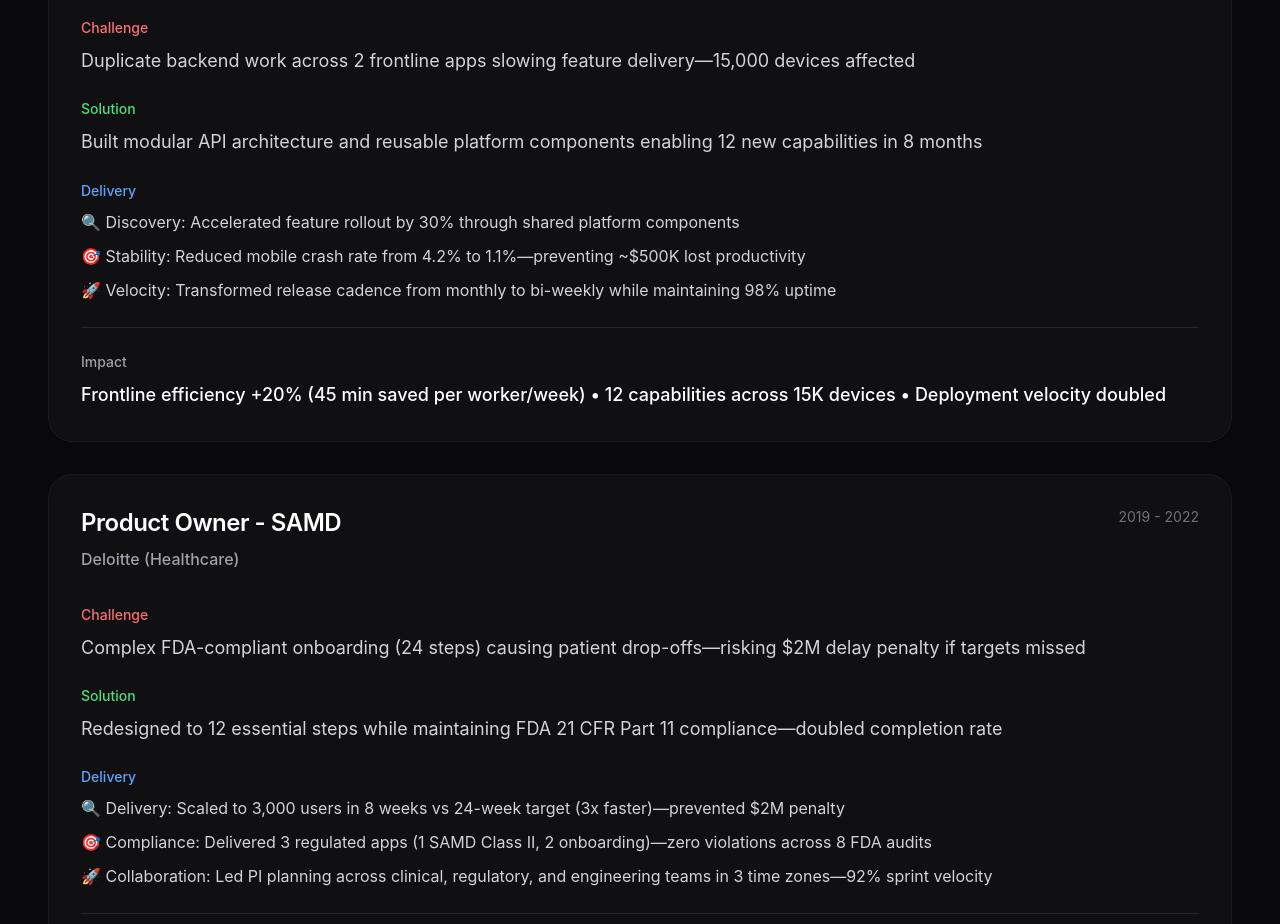
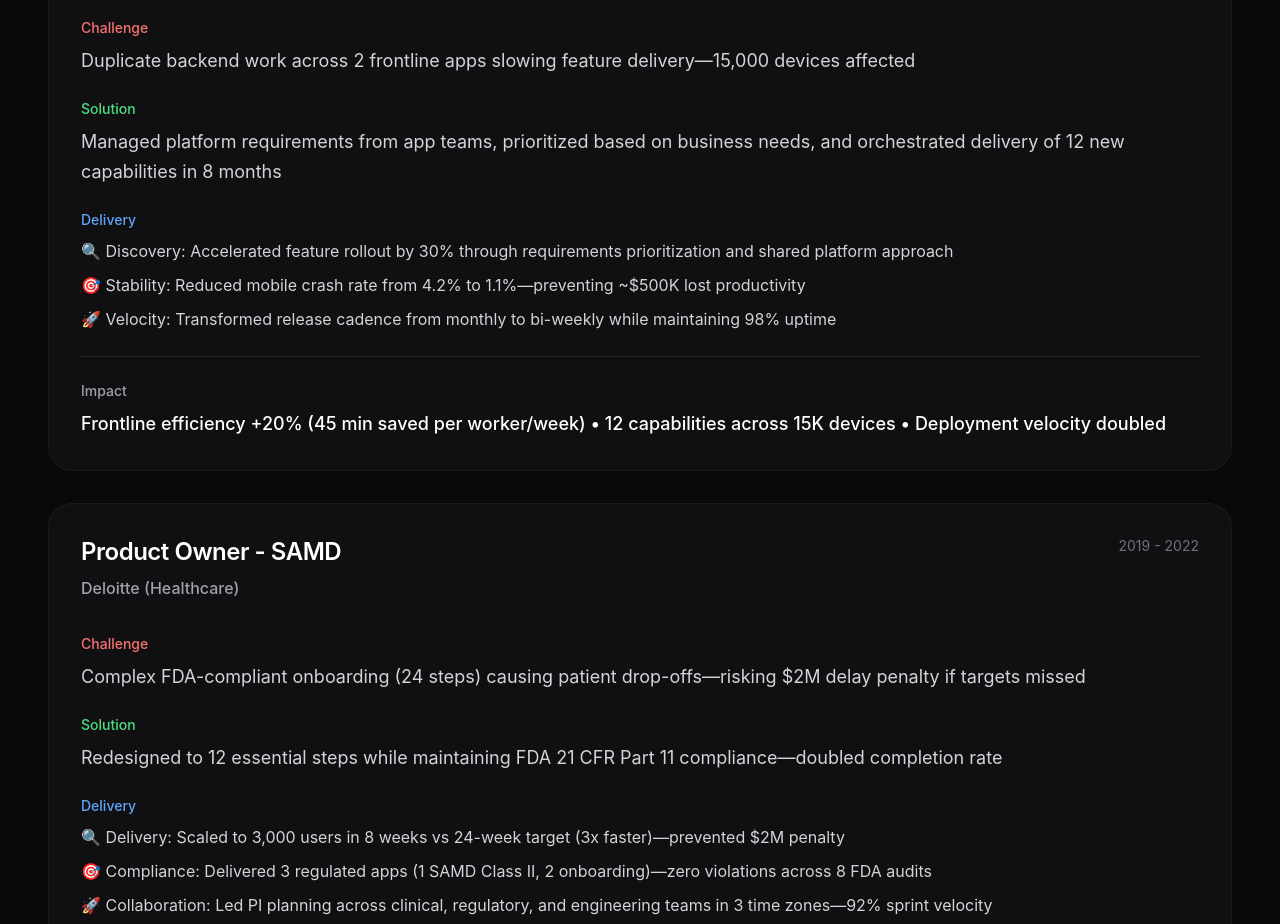
Before and after one commit to shekhar992/shekhar-sharma-portfolio, a React (Vite) app: page / in a window 1280 px wide. Shown: the part 2600-3524 px from the top of the page. Built offline with nearby package versions, Linux system fonts and the light colour scheme.

Commit message:
refactor: Clarify Platform PM role - emphasize requirements management and prioritization over technical building

```diff
--- a/src/components/AIChatbot.jsx
+++ b/src/components/AIChatbot.jsx
@@ -64,7 +64,8 @@ CURRENT ROLE - Senior Product Manager at Deloitte (Pharmaceutical GenAI Platform
 
 PREVIOUS ROLES:
 1. Platform Product Manager - Retail Mobile Platform (2022-2023):
-   - Accelerated feature rollout by 30% through modular API architecture
+   - Managed requirements from app teams and prioritized based on business needs
+   - Accelerated feature rollout by 30% through strategic prioritization
    - Reduced mobile crash rate from 4.2% to 1.1% (preventing $500K lost productivity)
    - Improved frontline efficiency by 20% across 15,000 devices
    - Doubled deployment velocity (monthly to bi-weekly sprints)
--- a/src/components/About.jsx
+++ b/src/components/About.jsx
@@ -20,9 +20,9 @@ export default function About() {
       role: 'Platform Product Manager',
       period: '2022 - 2023',
       problem: 'Duplicate backend work across 2 frontline apps slowing feature delivery—15,000 devices affected',
-      solution: 'Built modular API architecture and reusable platform components enabling 12 new capabilities in 8 months',
+      solution: 'Managed platform requirements from app teams, prioritized based on business needs, and orchestrated delivery of 12 new capabilities in 8 months',
       delivery: [
-        '🔍 Discovery: Accelerated feature rollout by 30% through shared platform components',
+        '🔍 Discovery: Accelerated feature rollout by 30% through requirements prioritization and shared platform approach',
         '🎯 Stability: Reduced mobile crash rate from 4.2% to 1.1%—preventing ~$500K lost productivity',
         '🚀 Velocity: Transformed release cadence from monthly to bi-weekly while maintaining 98% uptime',
       ],
```
